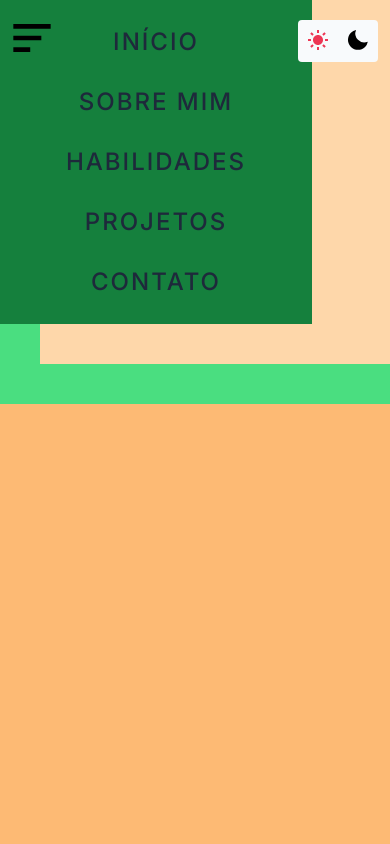
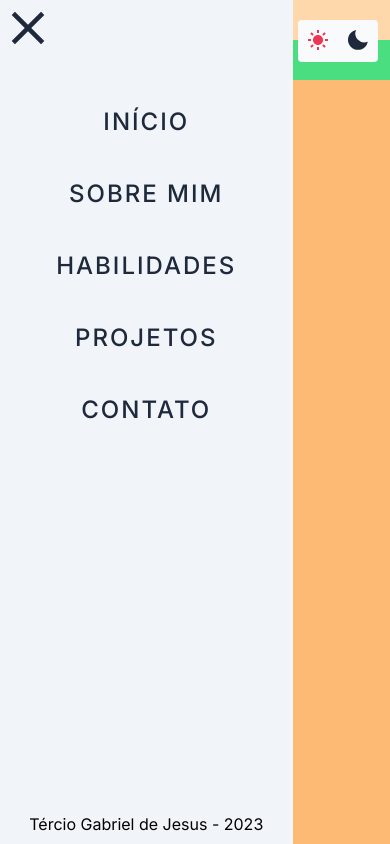
Before and after one commit to tercioo-gabriel/portfolio-in-react, a Next.js app: page / in a window 390 px wide. Built offline with nearby package versions, Linux system fonts and the light colour scheme.

Commit message:
modificações 0.2

```diff
--- a/src/app/page.tsx
+++ b/src/app/page.tsx
@@ -1,6 +1,6 @@
 import NavBar from '@/components/NavBar/Desktop/NavBar';
-import NavBarMobile from '@/components/NavBar/Mobile/NavBarMob';
-import NavigationMobile from '@/components/NavBar/Mobile/NavigationBarMob';
+import NavBarMobile from '@/components/NavBar/Mobile/NavBarMobile';
+import NavigationMobile from '@/components/NavBar/Mobile/NavigationMobile';
 import ToggleButton from '@/components/Toggle/ToggleButton';
 
 import Image from 'next/image';
--- a/src/components/NavBar/Desktop/NavBar.module.css
+++ b/src/components/NavBar/Desktop/NavBar.module.css
@@ -21,4 +21,4 @@
 }
 .a:hover{ color: #ed3654; }
 
-.a:hover::after{ width: 98%; }
+.a:hover::after{ width: 95%; }
--- a/src/components/NavBar/Desktop/NavBar.tsx
+++ b/src/components/NavBar/Desktop/NavBar.tsx
@@ -15,34 +15,35 @@ const NavBar = () => {
       window.removeEventListener('resize', atualizarLargura);
     };
   }, []);
+
   const tamanhoDesejado = 835;
 
   return(
     <>
     {largura >= tamanhoDesejado ? (
-      <div className="fixed mt-4 top-0 left-0 right-0 m-auto max-w-screen-xl w-9/12">
+      <div className="fixed mt-4 top-0 left-0 right-0 m-auto max-w-screen-lg w-9/12">
         <nav className="bg-slate-50 dark:bg-slate-800/90 rounded-xl h-16 ">
           <ul className="flex justify-around text-slate-800 dark:text-slate-100 font-light">
 
             <li className=" mt-3 px-1 py-2">
               <a className={classes.a} href="">Início</a>
-              </li>
+            </li>
 
             <li className="mt-3 px-1 py-2">
               <a className={classes.a} href="">Sobre Mim</a>
-              </li>
+            </li>
 
             <li className="mt-3 px-1 py-2">
               <a className={classes.a} href="">Habilidades</a>
-              </li>
+            </li>
 
             <li className="mt-3 px-1 py-2">
               <a className={classes.a} href="">Projetos</a>
-              </li>
+            </li>
 
             <li className="mt-3 px-1 py-2">
               <a className={classes.a} href="">Contato</a>
-              </li>
+            </li>
           </ul>
         </nav>
       </div>
--- a/src/components/NavBar/Mobile/NavBarMob.tsx
+++ /dev/null
@@ -1,11 +0,0 @@
-import { BiMenuAltLeft } from 'react-icons/bi';
-
-const NavBarMobile = () =>{
-  return(
-    <div className='mt-2.5 ml-1 cursor-pointer fixed'>
-      <BiMenuAltLeft size={56} />
-    </div>
-  )
-}
-
-export default NavBarMobile;
--- /dev/null
+++ b/src/components/NavBar/Mobile/NavBarMobile.tsx
@@ -0,0 +1,39 @@
+"use client";
+import React, { useState, useEffect } from 'react';
+import { BiMenuAltLeft } from 'react-icons/bi';
+
+const NavBarMobile = (props: any) =>{
+
+  const [largura, setLargura] = useState(window.innerWidth);
+
+  useEffect(() => {
+    const atualizarLargura = () => {
+      setLargura(window.innerWidth);
+    };
+
+    window.addEventListener('resize', atualizarLargura);
+
+    return () => {
+      window.removeEventListener('resize', atualizarLargura);
+    };
+  }, []);
+
+  const tamanhoDesejado = 835;
+
+  const handleMenuClick = () => {
+    if (props.onMenuClick) {
+      props.onMenuClick();
+    }
+  };
+
+  return (
+    <div className='fixed z-10 mt-2.5 ml-1 text-slate-100 dark:text-slate-800 cursor-pointer'>
+      {largura < tamanhoDesejado && <BiMenuAltLeft
+        size={56}
+        onClick={handleMenuClick}
+      />}
+    </div>
+  )
+}
+
+export default NavBarMobile;
--- a/src/components/NavBar/Mobile/NavigationBarMob.tsx
+++ /dev/null
@@ -1,32 +0,0 @@
-import classes from "./NavigatiobBarMob.module.css"
-
-const NavigationMobile = ()=> {
-  return(
-    <div className="w-4/5 bg-green-700 flex flex-col text-center">
-      <ul className="text-center text-slate-800 dark:text-slate-100 font-light">
-
-        <li className="mt-3 border-b-1">
-          <a className={classes.a} href="">Início</a>
-        </li>
-
-        <li className="">
-          <a className={classes.a} href="">Sobre Mim</a>
-        </li>
-
-        <li className="">
-          <a className={classes.a} href="">Habilidades</a>
-        </li>
-
-        <li className="">
-          <a className={classes.a} href="">Projetos</a>
-        </li>
-
-        <li className="mb-3">
-          <a className={classes.a} href="">Contato</a>
-        </li>
-      </ul>
-    </div>
-  )
-}
-
-export default NavigationMobile;
--- a/src/components/NavBar/Mobile/NavigatiobBarMob.module.css
+++ b/src/components/NavBar/Mobile/NavigationMobile.module.css
@@ -2,10 +2,14 @@
   display: flex;
   flex-direction: column;
   padding: 12px 2px;
-  margin: 0 .5rem;
+  margin: 0 1rem;
   text-decoration: none;
   font-size: 1.5rem;
   text-transform: uppercase;
   font-weight: 500;
   letter-spacing: 2px;
 }
+
+.a:hover{
+  color: #ed3654;
+}
--- /dev/null
+++ b/src/components/NavBar/Mobile/NavigationMobile.tsx
@@ -0,0 +1,59 @@
+"use client"
+import classes from "./NavigationMobile.module.css"
+import { IoMdClose } from 'react-icons/io'
+import { useState } from 'react';
+import NavBarMobile from "./NavBarMobile";
+
+const NavigationMobile = ()=> {
+  const [isOpen, setIsOpen] = useState(true);
+
+  const handleCloseClick = () => {
+    setIsOpen(false);
+  };
+
+  const handleMenuClick = () => {
+    setIsOpen(true);
+  };
+
+  return(
+    <>
+    <NavBarMobile onMenuClick={handleMenuClick} />
+    {isOpen && (
+      <div className="fixed z-30 w-9/12 max-w-md h-full bg-slate-100 dark:bg-slate-900 flex flex-col">
+
+        <IoMdClose
+          className="cursor-pointer text-slate-800 dark:text-slate-100"
+          size={56}
+          onClick={handleCloseClick}
+        />
+
+        <ul className="text-center text-slate-800 dark:text-slate-100 font-light">
+
+          <li className="mt-9">
+            <a className={classes.a} href="">Início</a>
+          </li>
+
+          <li className="my-3">
+            <a className={classes.a} href="">Sobre Mim</a>
+          </li>
+
+          <li className="my-3">
+            <a className={classes.a} href="">Habilidades</a>
+          </li>
+
+          <li className="my-3">
+            <a className={classes.a} href="">Projetos</a>
+          </li>
+
+          <li className="mb-9">
+            <a className={classes.a} href="">Contato</a>
+          </li>
+        </ul>
+        <span className="mt-auto mb-2 text-center">Tércio Gabriel de Jesus - 2023</span>
+      </div>
+      )}
+    </>
+  )
+}
+
+export default NavigationMobile;
--- a/src/components/Toggle/ToggleButton.tsx
+++ b/src/components/Toggle/ToggleButton.tsx
@@ -31,14 +31,21 @@ const ToggleButton = () =>{
   },[theme]);
 
   return(
-    <div className="fixed top-5 right-3 dark:bg-slate-800/95 bg-slate-50 rounded">
+    <div className="fixed z-10 top-5 right-3 dark:bg-slate-800/95 bg-slate-50 rounded">
       {
         options?.map(opt=>(
           <button
            key={opt.text}
            onClick={()=> setTheme(opt.text)}
-           className={`w-8 h-8 leading-9 text-2xl m-1 ${theme === opt.text ? 'text-redPink' : ''}`}>
-          {opt.icon === 'sun' ? <BiSolidSun className="ml-1" name={opt.icon} style={{ color: theme !== opt.text ? 'white' : '' }} /> : <BiSolidMoon className="ml-1" name={opt.icon} />}
+           className={`w-8 h-8 leading-9 text-2xl m-1 ${theme === opt.text ? 'text-redPink' : 'text-slate-800'}`}>
+          {opt.icon === 'sun' ?
+          <BiSolidSun
+            className="ml-1"
+            name={opt.icon}
+            style={{ color: theme !== opt.text ? 'white' : '' }} /> :
+          <BiSolidMoon
+            className="ml-1"
+            name={opt.icon} />}
           </button>
         ))
       }
```
